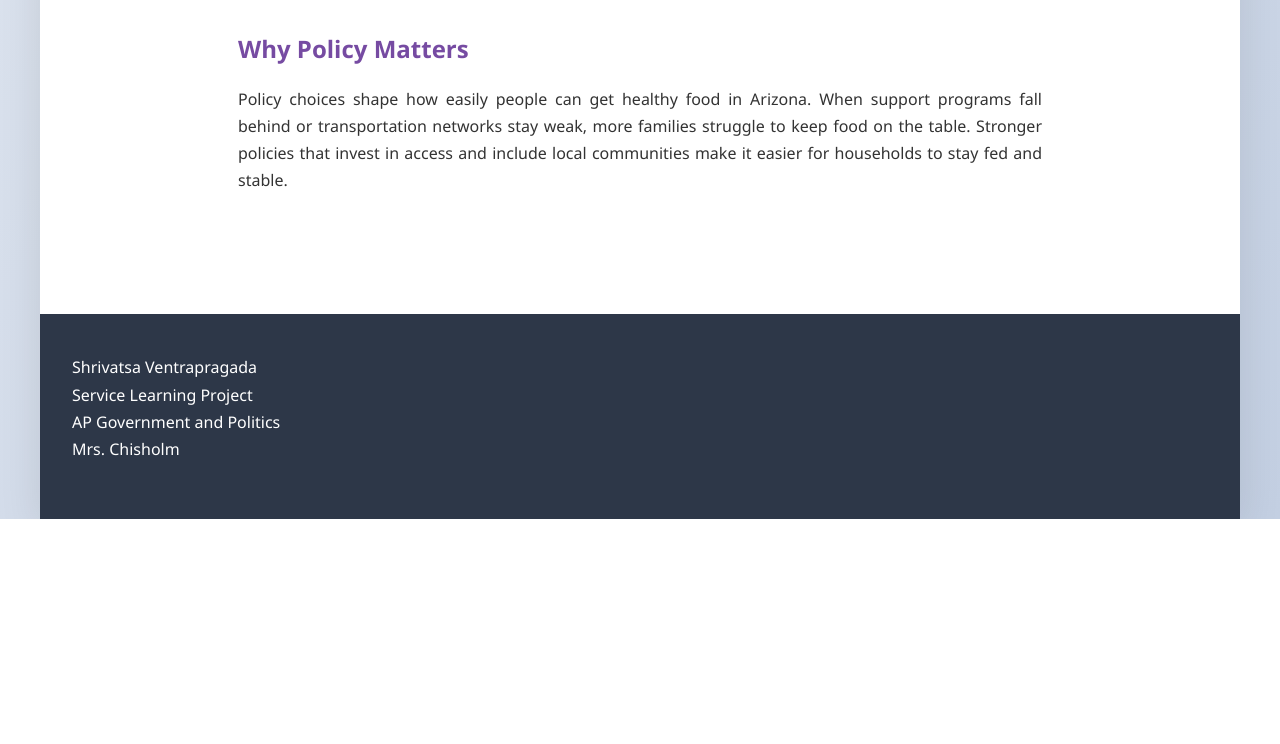
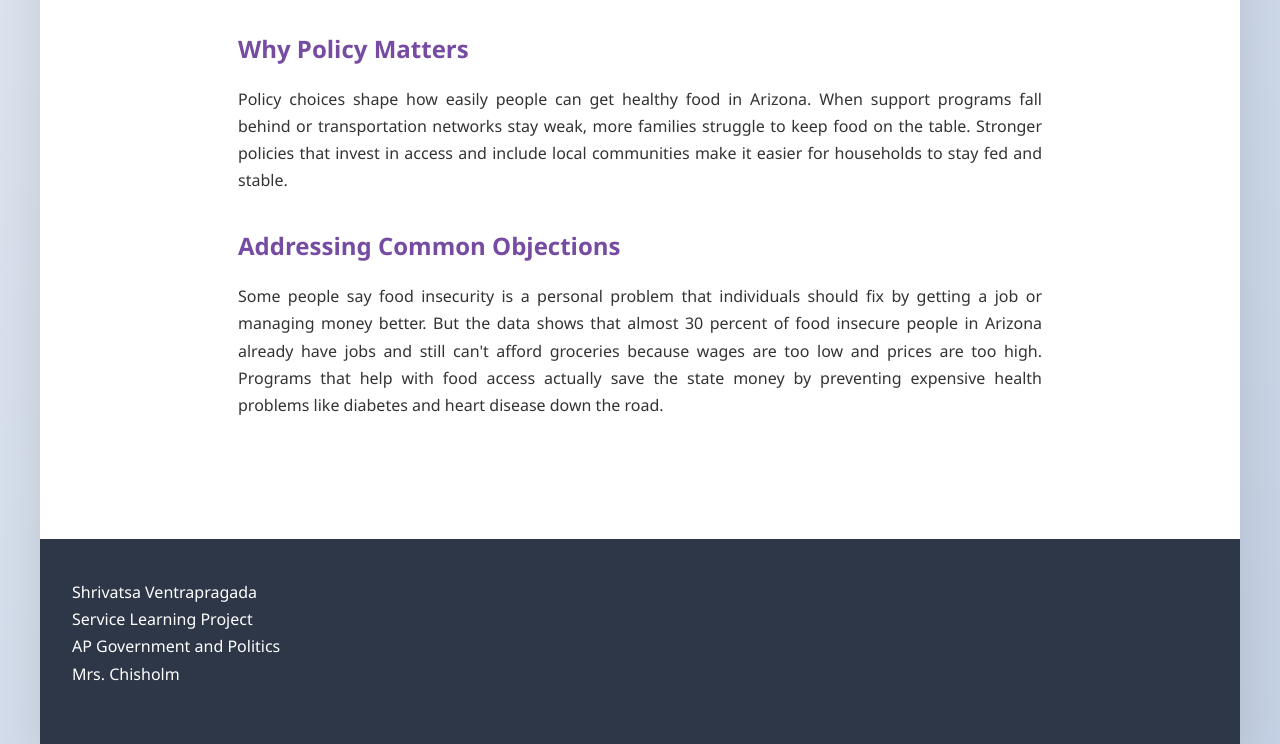
Before and after one commit to shriven20/servicelearningproject, a plain HTML site: page index.html in a window 1280 px wide. Shown: the part 2173-2917 px from the top of the page. Before the commit the page ends 2692 px from the top, so only its background shows below. Drawn offline with Linux system fonts and the light colour scheme.

Commit message:
Update index.html

```diff
--- a/index.html
+++ b/index.html
@@ -259,6 +259,10 @@
 
                 <h3>Why Policy Matters</h3>
                 <p>Policy choices shape how easily people can get healthy food in Arizona. When support programs fall behind or transportation networks stay weak, more families struggle to keep food on the table. Stronger policies that invest in access and include local communities make it easier for households to stay fed and stable.</p>
+            <h3>Addressing Common Objections</h3>
+                <p>Some people say food insecurity is a personal problem that individuals should fix by getting a job or managing money better. But the data shows that almost 30 percent of food insecure people in Arizona already have jobs and still can't afford groceries because wages are too low and prices are too high. Programs that help with food access actually save the state money by preventing expensive health problems like diabetes and heart disease down the road.</p>
+
+
             </div>
 
             <!-- Academic Integration Tab -->
```
